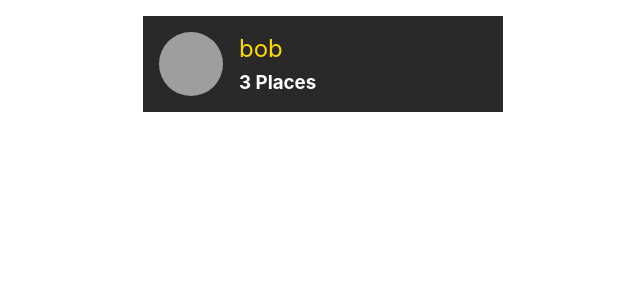
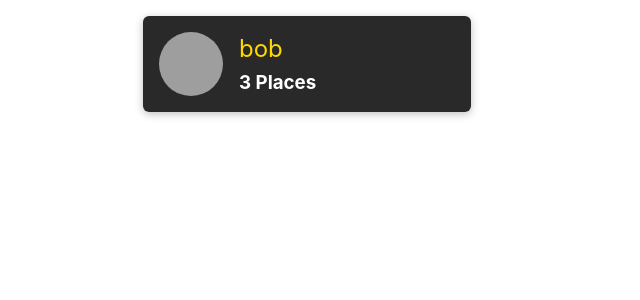
Before and after one commit to lonelydomino/Todos-Mern-FullApp, a React (Create React App) app: page / in a window 1280 px wide. Shown: the top 300 px of the page, without its empty margins (333-973 px from the left). Built offline with nearby package versions, Linux system fonts and the light colour scheme; grey boxes are pictures that could not be loaded.

Commit message:
Adding card component.

```diff
--- a/src/user/components/UserItem.js
+++ b/src/user/components/UserItem.js
@@ -1,12 +1,13 @@
 import React from 'react'
+import Avatar from '../../shared/components/UIElements/Avatar'
+import Card from '../../shared/components/UIElements/Card'
+import { Link } from 'react-router-dom'
 import './UserItem.css'
-import Avatar from '../../shared/components/UIElements/Avatar'
-import { Link } from 'react-router-dom'
 
 const UserItem = (props) => {
   return (
     <li className='user-item'>
-        <div className='user-item__content'>
+            <Card className='user-item__content'>
                 <Link to={`/${props.id}/places`}>
                     <div className='user-item__image'>
                         <Avatar image={props.image} alt={props.name}/>
@@ -17,7 +18,7 @@ const UserItem = (props) => {
                     </div>
 
                 </Link>
-        </div>
+            </Card>
     </li>
   )
 }
```
Lines whose indentation alone changed are shown as unchanged.
